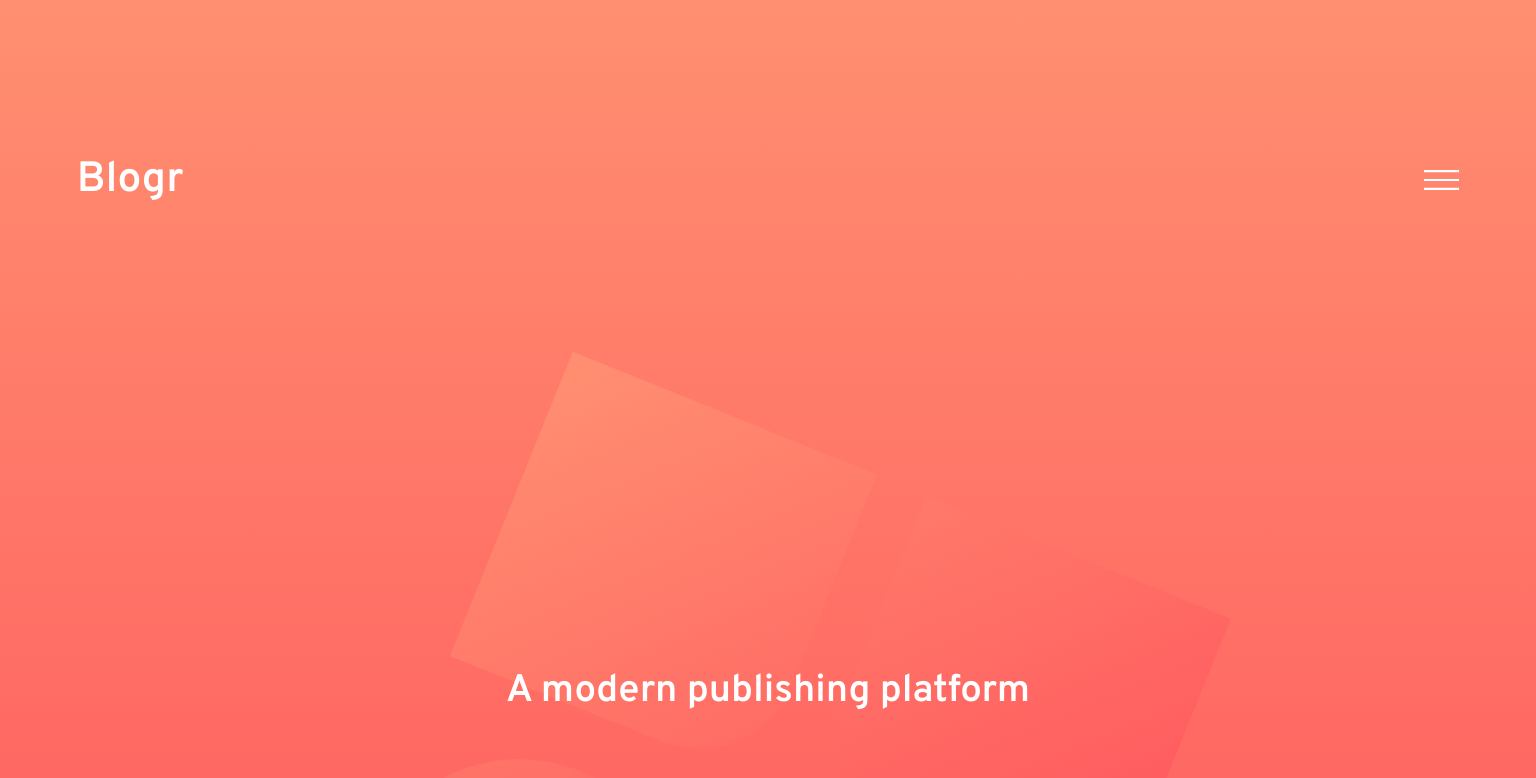
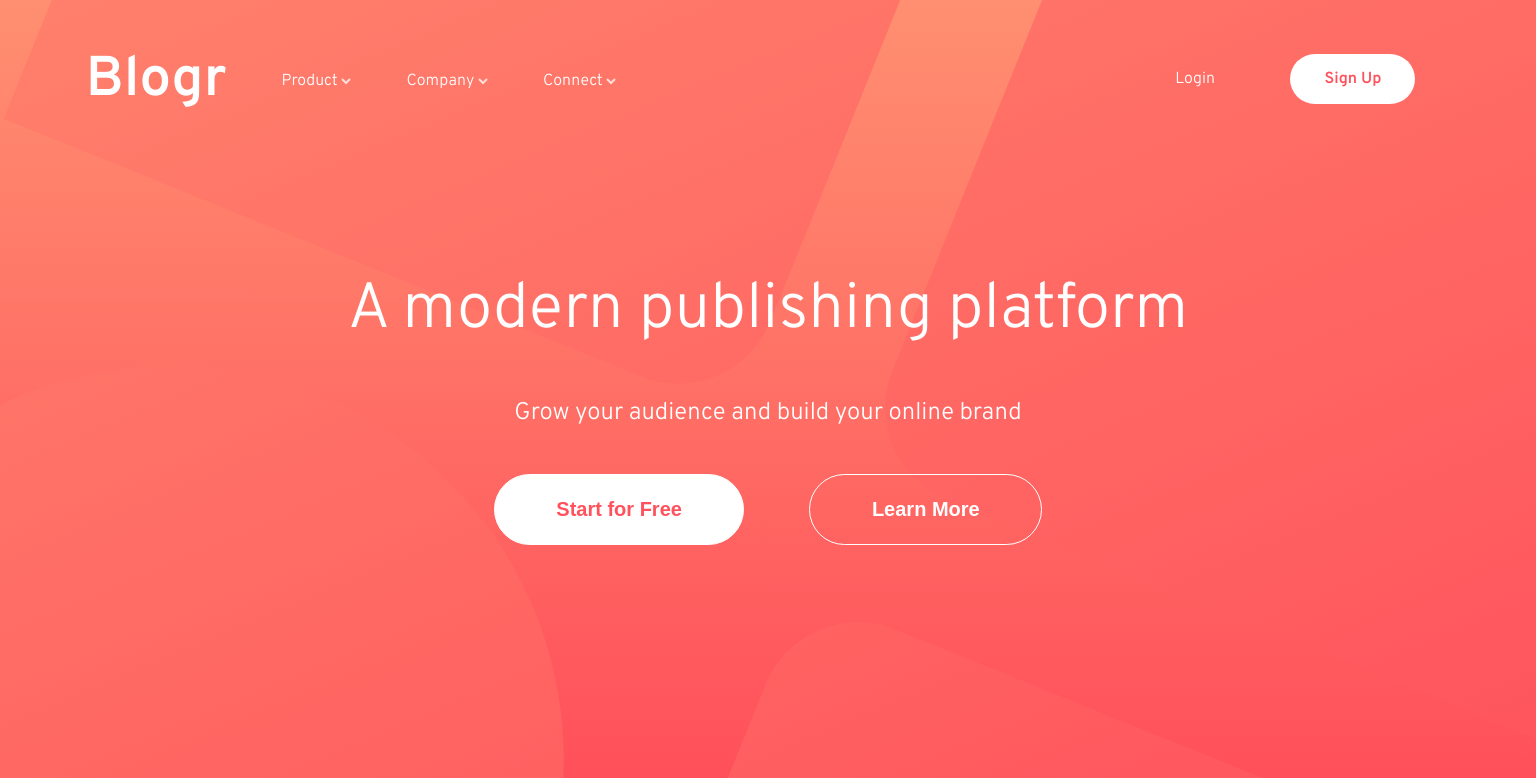
Before and after one commit to Schmelzofen/Blogr-LandingPage, a website: page index.html in a window 1536 px wide. Shown: the top 778 px of the page. Drawn offline with Linux system fonts and the light colour scheme.

Commit message:
desktop header

```diff
--- a/assets/css/style.css
+++ b/assets/css/style.css
@@ -38,6 +38,11 @@ header {
     border-radius: 0 0 0 100px;
     color: white;
     font-family: Overpass;
+}
+
+a {
+    color: hsl(0, 0%, 100%);
+    text-decoration: none;
 }
 
 .mobileHeader {
@@ -84,7 +89,7 @@ header section button:nth-of-type(2) {
     background: transparent;
 }
 
-header section:nth-of-type(3) {
+header section:nth-of-type(4) {
     text-align: center;
     padding: 0 0 30% 0;
 }
@@ -235,3 +240,84 @@ footer ul:nth-of-type(3) li {
 footer ul li {
     font-size: 3vh;
 }
+
+.desktopHeader {
+    display: none;
+}
+
+@media screen and (min-width: 1440px) {
+    .mobileHeader {
+        display: none;
+    }
+
+    header {
+        background: url("../img/bg-pattern-intro-desktop.svg") center no-repeat, linear-gradient(to bottom, hsl(13, 100%, 72%), hsl(353, 100%, 62%));
+    }
+
+    .desktopHeader {
+        display: flex;
+        justify-content: space-between;
+    }
+
+    .desktopHeader nav ul {
+        list-style-type: none;
+        display: flex;
+        align-items: center;
+    }
+
+    .desktopHeader nav {
+        padding: 3% 3% 0 2%;
+    }
+
+    .desktopHeader nav ul li {
+        cursor: pointer;
+    }
+
+    .desktopHeader nav:nth-of-type(2) {
+        padding: 3.5% 3% 0 2%;
+    }
+
+    .desktopHeader nav:nth-of-type(2) li {
+        margin-right: 75px;
+    }
+
+    .desktopHeader nav:nth-of-type(2) li:nth-of-type(2) {
+        height: 50px;
+        width: 125px;
+        background: white;
+        color: hsl(356, 100%, 66%);
+        border-radius: 100px;
+        padding: 5% 0 0 11%;
+        font-weight: bolder;
+    }
+
+    .desktopHeader nav:nth-of-type(1) li:nth-of-type(1) {
+        font-size: 7vh;
+        font-weight: bold;
+
+    }
+
+    .desktopHeader nav:nth-of-type(1) li {
+        margin-left: 55px;
+    }
+
+    .headerHero {
+        padding: 0;
+    }
+
+    .headerHero h2 {
+        font-size: 8vh;
+        font-weight: lighter;
+        padding: 10% 0 3% 0;
+    }
+
+    .headerHero h3 {
+        font-size: 3vh;
+        padding: 0 0 3% 0;
+    }
+
+    header section button {
+        padding: 1.5% 4%;
+        font-size: 2.5vh;
+    }
+}
--- a/index.html
+++ b/index.html
@@ -9,6 +9,22 @@
   </head>
   <body>
     <header>
+      <section class="desktopHeader">
+        <nav>
+          <ul>
+            <li><a href="#">Blogr</a></li>
+            <li>Product <img src="./assets/img/icon-arrow-light.svg" alt="arrowdown"></li>
+            <li>Company <img src="./assets/img/icon-arrow-light.svg" alt="arrowdown"></li>
+            <li>Connect <img src="./assets/img/icon-arrow-light.svg" alt="arrowdown"></li>
+          </ul>
+        </nav>
+        <nav>
+          <ul>
+            <li>Login</li>
+            <li>Sign Up</li>
+          </ul>
+        </nav>
+      </section>
       <section class="mobileHeader">
         <h1>Blogr</h1>
         <img src="./assets/img/icon-hamburger.svg" alt="hamburgerIcon">
```
